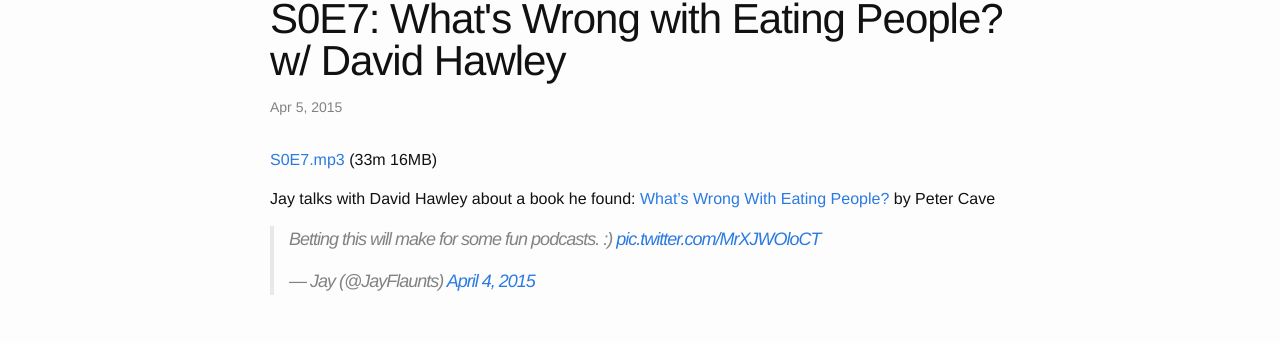
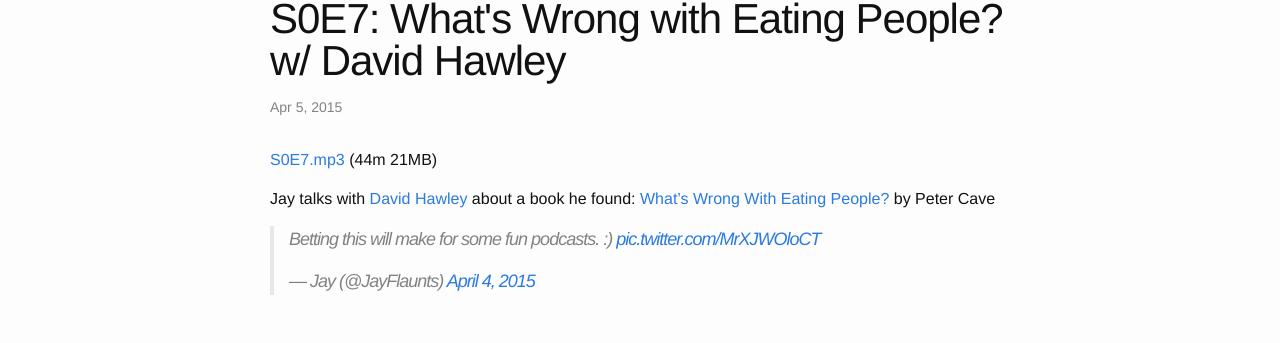
Before and after one commit to jhannah/jayflaunts, a Jekyll site: the page built from _posts/2015-04-05-eating-people.md, in a window 1280 px wide. Shown: the part 94-437 px from the top of the page. Built offline with Jekyll 4.4.1, drawn with Linux system fonts in a browser that asks for light colours; comment, search, counter and statistics services are not loaded.

Commit message:
Updated mp3 stats, added link

```diff
--- a/_posts/2015-04-05-eating-people.md
+++ b/_posts/2015-04-05-eating-people.md
@@ -3,14 +3,14 @@
 title:  "S0E7: What's Wrong with Eating People? w/ David Hawley"
 date:   2015-04-05 13:27:34
 categories:
-duration: 32:35
-length: 15638946
+duration: 44:12
+length: 21220178
 link: "https://dl.dropboxusercontent.com/u/244885/jay_flaunts/S0E7.mp3"
 ---
 
-<a href="{{site.dropbox_url}}/S0E7.mp3" target="_blank">S0E7.mp3</a> (33m 16MB)
+<a href="{{site.dropbox_url}}/S0E7.mp3" target="_blank">S0E7.mp3</a> (44m 21MB)
 
-Jay talks with David Hawley about a book he found:
+Jay talks with [David Hawley](https://www.facebook.com/omahawley) about a book he found:
 [What's Wrong With Eating People?](http://www.amazon.com/Whats-Wrong-With-Eating-People/dp/1851686207)
 by Peter Cave
 
```
